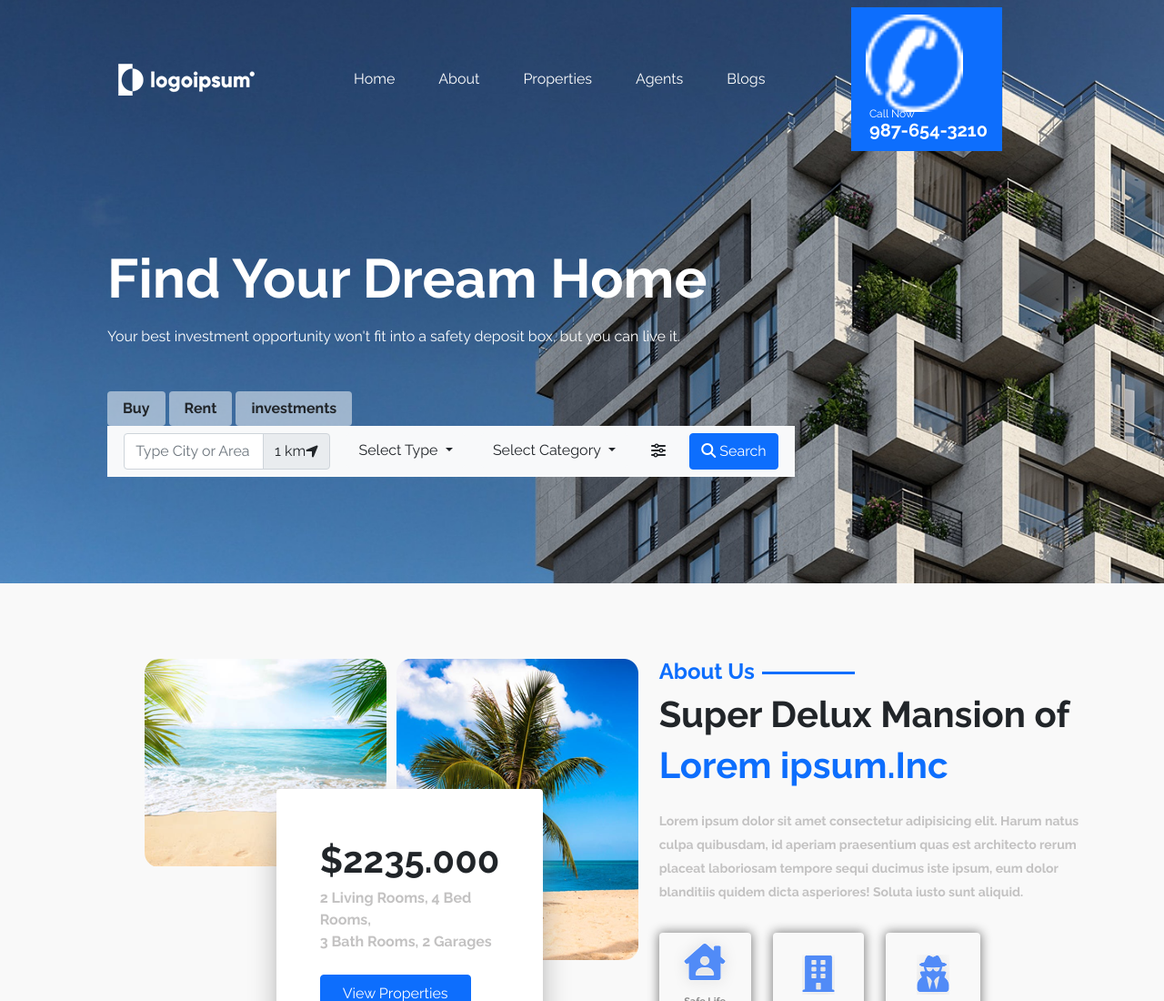
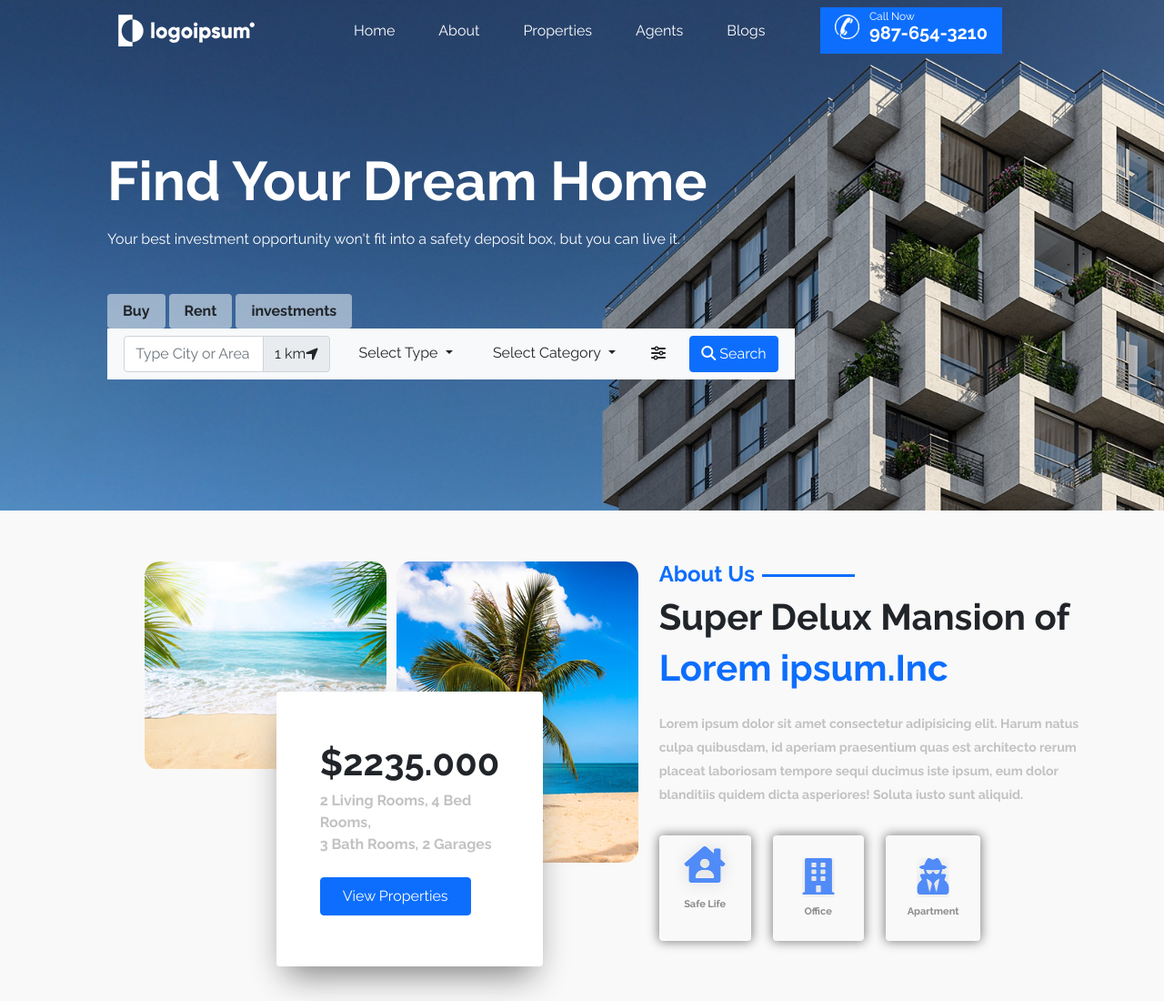
Before and after one commit to shrishtisemwal002/houseHuntHtmlCss, a plain HTML site: page index.html in a window 1280 px wide. Shown: the top 1100 px of the page at 91% size. Drawn offline with nearby package versions, Linux system fonts and the light colour scheme.

Commit message:
html file added

```diff
--- a/index.html
+++ b/index.html
@@ -41,7 +41,7 @@
                       </li>
                     </ul>
 
-                    <div class="d-flex bg-primary text-white px-3 py-2 me-5 d-md-block d-none">
+                    <div class="d-md-flex bg-primary text-white px-3 py-2 me-5 d-none">
                         <div>
                             <img src="./images/call.png" alt="call" width="80%"/>
                         </div>
```
